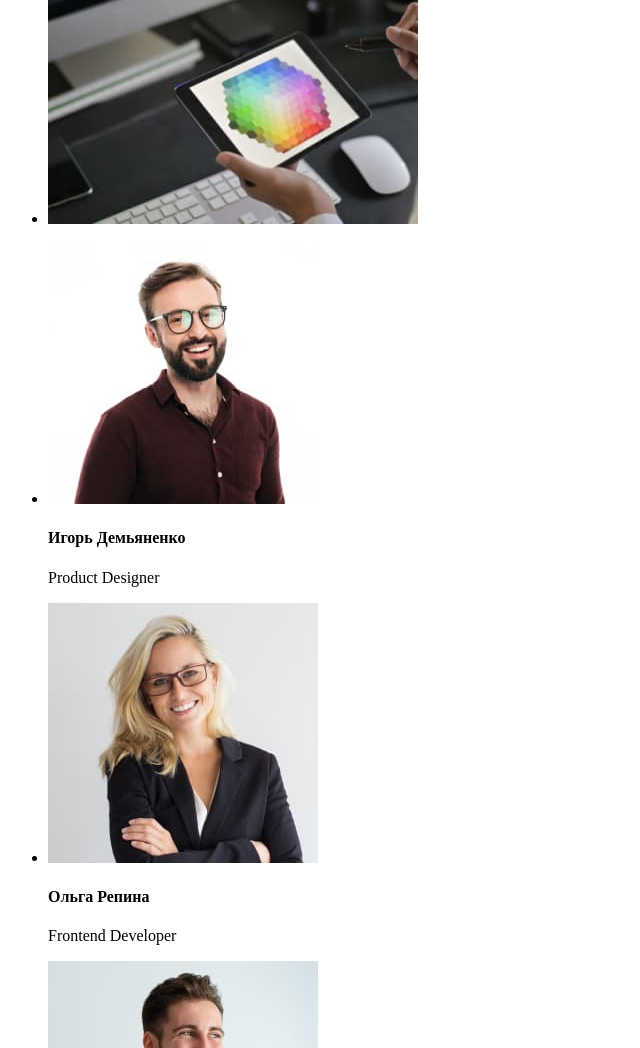
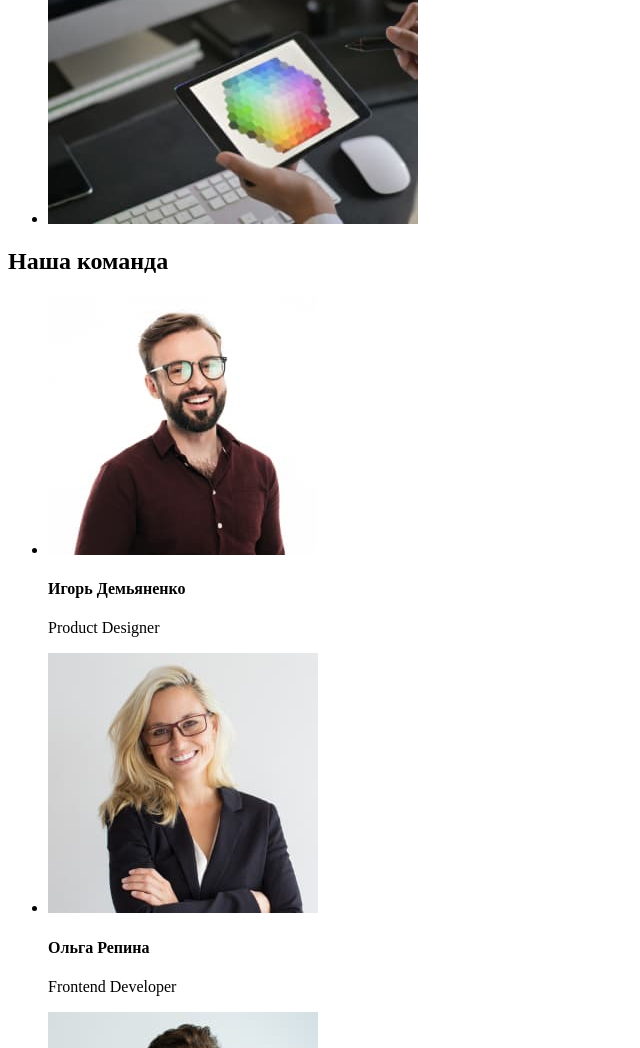
Before and after one commit to MrVaLLL/goit-markup-hw-01, a plain HTML site: page index.html in a window 1280 px wide. Shown: the part 1328-2376 px from the top of the page, without its empty margins (0-640 px from the left). Drawn offline with Linux system fonts and the light colour scheme.

Commit message:
Update index.html

```diff
--- a/index.html
+++ b/index.html
@@ -96,7 +96,11 @@
 	</main>
 	<!--Наша команда-->
 	<section>
+		<h2>
+			Наша команда
+		</h2>
 		<ul>
+
 			<li>
 				<img src="./images/img1.jpg" alt="Игорь Демьяненко">
 				<h4>Игорь Демьяненко</h4>
@@ -135,4 +139,4 @@
 	</footer>
 
 </body>
-</html>
+</html
```
